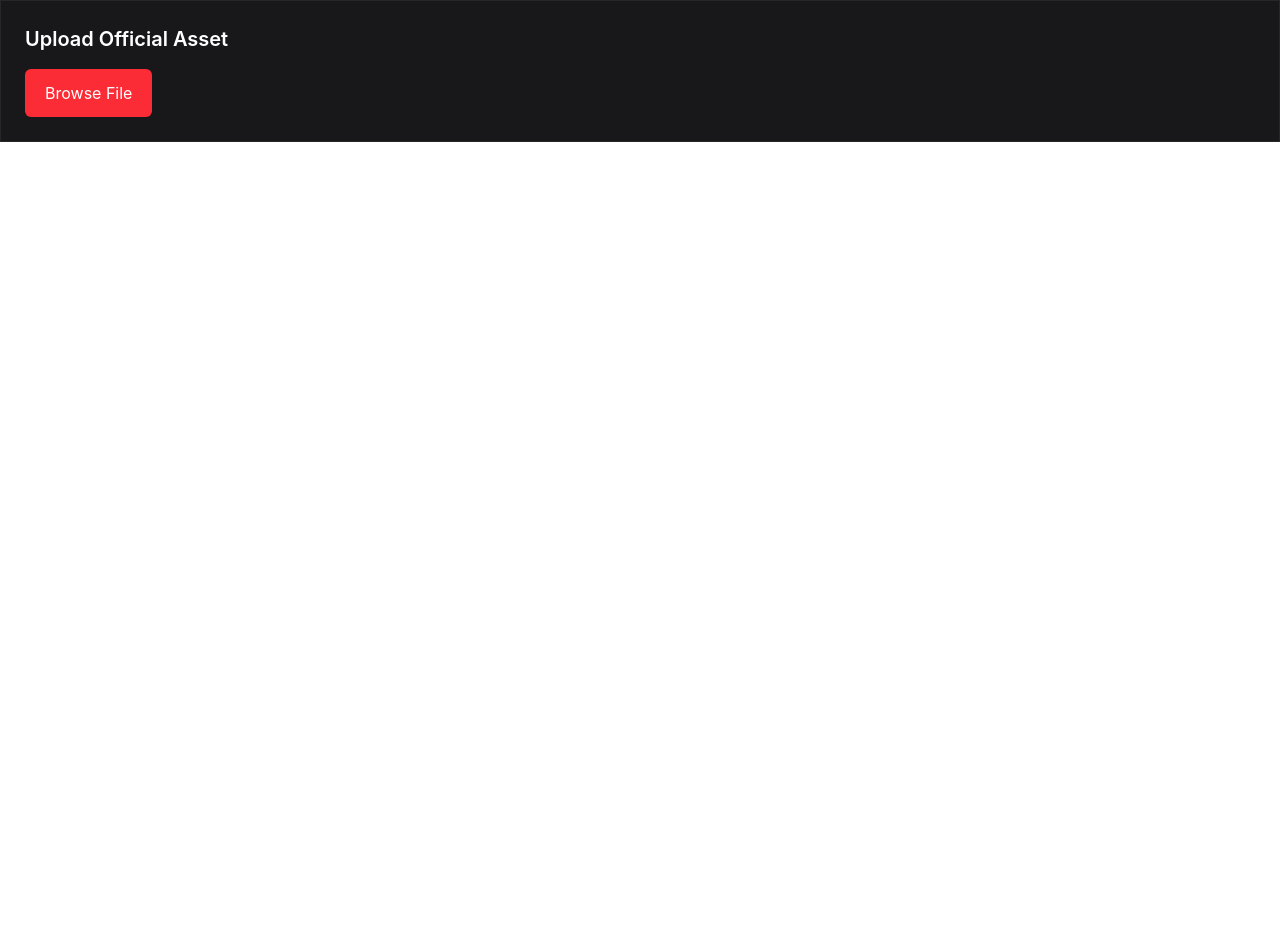
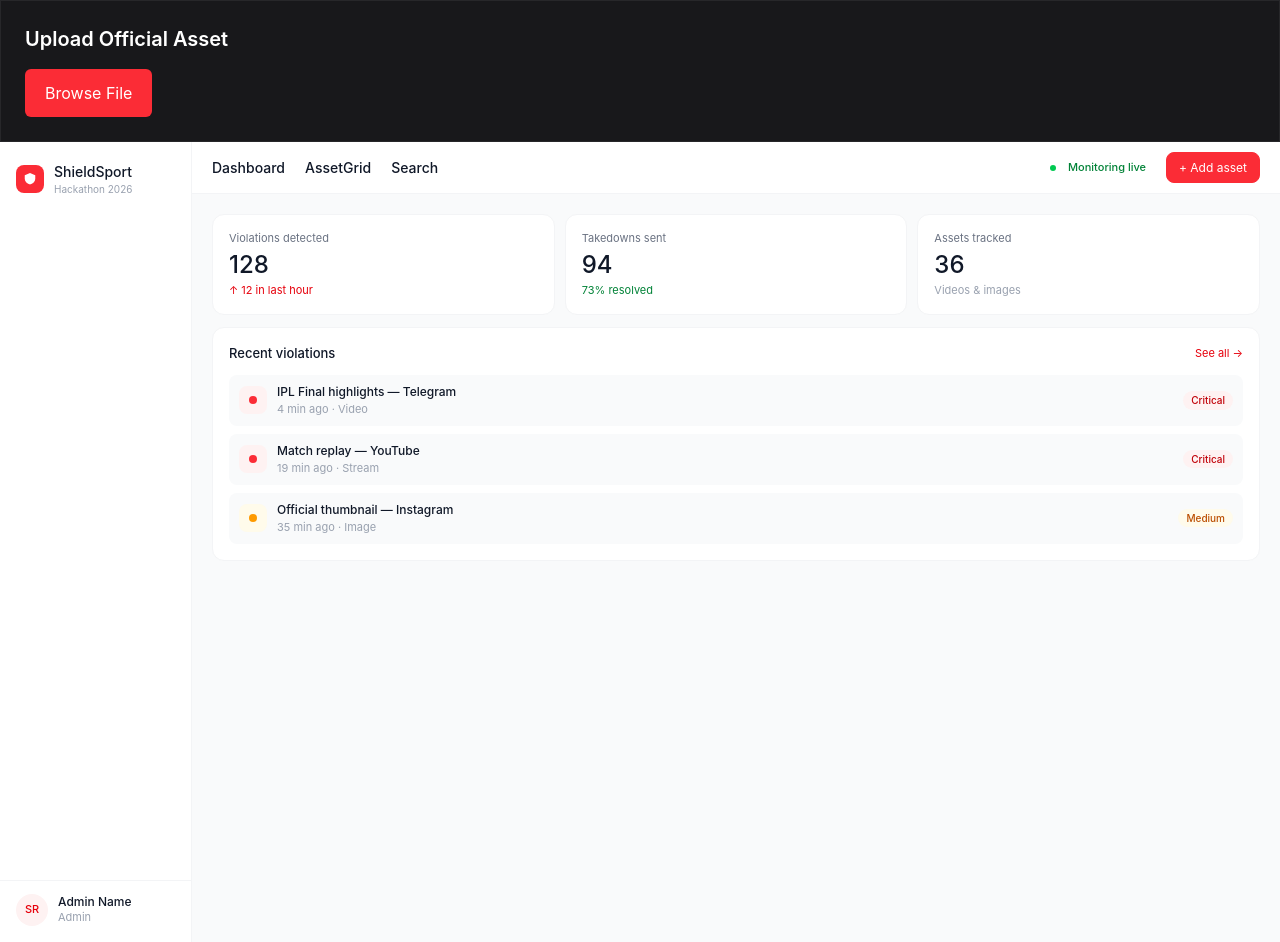
Before and after one commit to SayantanDev7/PulseVerify, a React (Vite) app in the folder PulseVerify/FrontEnd/: page / in a window 1280 px wide. Before the commit the page ends 800 px from the top, so only its background shows below. Built offline with nearby package versions, Linux system fonts and the light colour scheme.

Commit message:
create the Dashboard with some components

```diff
--- a/PulseVerify/FrontEnd/src/App.jsx
+++ b/PulseVerify/FrontEnd/src/App.jsx
@@ -1,6 +1,13 @@
 import React from "react";
 import VaultPage from "./pages/VaultPage";
+import DashboardPage from "./pages/DashboardPage";
 
 export default function App() {
-  return <VaultPage />;
+  return (
+  <>
+    <VaultPage />
+    <DashboardPage />
+  </>
+
+  )
 }
--- a/PulseVerify/FrontEnd/src/components/layout/Topbar.jsx
+++ b/PulseVerify/FrontEnd/src/components/layout/Topbar.jsx
@@ -0,0 +1,20 @@
+import React from 'react'
+
+const Topbar = () => {
+  return (
+    <div className="bg-white border-b border-gray-100 h-13 flex items-center gap-3 px-5">
+          <div className="text-[14px] font-medium text-gray-900 flex flex-1 gap-5">
+            <span>Dashboard</span>
+            <span>AssetGrid</span>
+            <span>Search</span>
+          </div>
+          <span className="w-1.5 h-1.5 rounded-full bg-green-500"></span>
+          <span className="text-[11px] text-green-700 font-medium">Monitoring live</span>
+          <button className="ml-2 px-3 py-1.5 text-[12px] bg-red-500 text-white rounded-lg border border-red-500">
+            + Add asset
+          </button>
+        </div>
+  )
+}
+
+export default Topbar
--- a/PulseVerify/FrontEnd/src/components/vault/AssetGrid.jsx
+++ b/PulseVerify/FrontEnd/src/components/vault/AssetGrid.jsx
@@ -0,0 +1,40 @@
+import React from 'react'
+
+const AssetGrid = () => {
+    const assets = [
+  { name: "IPL 2026 Final broadcast", meta: "Video · Active monitoring", status: "warn" },
+  { name: "Match thumbnail pack", meta: "40 images · All clear", status: "safe" },
+  { name: "Logo & branding kit", meta: "12 assets · Protected", status: "safe" },
+];
+
+  return (
+    <div className="bg-white border border-gray-100 rounded-xl p-4">
+              <div className="flex items-center justify-between mb-3">
+                <div className="text-[13px] font-medium text-gray-900">Registered assets</div>
+                <div className="text-[11px] text-red-600 cursor-pointer">Open vault →</div>
+              </div>
+              <div className="flex flex-col gap-2">
+                {assets.map((a, i) => (
+                  <div key={i} className="flex items-center gap-2.5 px-2.5 py-2 rounded-lg border border-gray-100">
+                    <div className="w-7 h-7 rounded-lg bg-gray-50 flex items-center justify-center shrink-0">
+                      <svg width="13" height="13" viewBox="0 0 16 16" fill="#9ca3af">
+                        <path d="M8 1L2 3.8v3.7C2 11 4.8 13.6 8 14.2c3.2-.6 6-3.2 6-6.7V3.8L8 1z" />
+                      </svg>
+                    </div>
+                    <div className="flex-1 min-w-0">
+                      <div className="text-[12px] font-medium text-gray-900 truncate">{a.name}</div>
+                      <div className="text-[11px] text-gray-400 mt-0.5">{a.meta}</div>
+                    </div>
+                    <span
+                      className={`w-2 h-2 rounded-full shrink-0 ${
+                        a.status === "safe" ? "bg-green-500" : "bg-amber-400"
+                      }`}
+                    />
+                  </div>
+                ))}
+              </div>
+            </div>
+  )
+}
+
+export default AssetGrid
--- /dev/null
+++ b/PulseVerify/FrontEnd/src/pages/DashboardPage.jsx
@@ -0,0 +1,131 @@
+import { Link } from "react-router-dom";
+import Topbar from "../components/layout/Topbar";
+
+const stats = [
+  {
+    label: "Violations detected",
+    value: "128",
+    hint: "↑ 12 in last hour",
+    hintColor: "text-red-600",
+  },
+  {
+    label: "Takedowns sent",
+    value: "94",
+    hint: "73% resolved",
+    hintColor: "text-green-700",
+  },
+  {
+    label: "Assets tracked",
+    value: "36",
+    hint: "Videos & images",
+    hintColor: "text-gray-400",
+  },
+];
+
+const violations = [
+  { title: "IPL Final highlights — Telegram", meta: "4 min ago · Video", level: "Critical" },
+  { title: "Match replay — YouTube", meta: "19 min ago · Stream", level: "Critical" },
+  { title: "Official thumbnail — Instagram", meta: "35 min ago · Image", level: "Medium" },
+];
+
+export default function DashboardPage() {
+
+  return (
+    <div className="flex min-h-screen bg-gray-50 font-sans text-sm">
+      {/* Sidebar */}
+      <aside className="w-48 shrink-0 bg-white border-r border-gray-100 flex flex-col">
+        {/* Brand */}
+        <div className="flex items-center gap-2.5 px-4 py-5">
+          <div className="w-7 h-7 bg-red-500 rounded-lg flex items-center justify-center">
+            <svg width="14" height="14" viewBox="0 0 16 16" fill="white">
+              <path d="M8 1L2 3.8v3.7C2 11 4.8 13.6 8 14.2c3.2-.6 6-3.2 6-6.7V3.8L8 1z" />
+            </svg>
+          </div>
+          <div>
+            <div className="text-sm font-medium text-gray-900">ShieldSport</div>
+            <div className="text-[10px] text-gray-400">Hackathon 2026</div>
+          </div>
+        </div>
+
+
+        {/* User */}
+        <div className="mt-auto border-t border-gray-100 px-4 pt-3 pb-4">
+          <div className="flex items-center gap-2.5">
+            <div className="w-8 h-8 rounded-full bg-red-50 text-red-600 flex items-center justify-center text-[11px] font-medium shrink-0">
+              SR
+            </div>
+            <div>
+              <div className="text-[12px] font-medium text-gray-900">Admin Name</div>
+              <div className="text-[11px] text-gray-400">Admin</div>
+            </div>
+          </div>
+        </div>
+      </aside>
+
+      {/* Main */}
+      <div className="flex-1 flex flex-col min-w-0">
+        {/* Topbar */}
+        <Topbar/>
+
+        {/* Content */}
+        <div className="p-5 flex-1">
+          {/* Stats */}
+          <div className="grid grid-cols-3 gap-2.5 mb-3">
+            {stats.map((s) => (
+              <div
+                key={s.label}
+                className="bg-white border border-gray-100 rounded-xl p-4"
+              >
+                <div className="text-[11px] text-gray-500 mb-1.5">{s.label}</div>
+                <div className="text-2xl font-medium text-gray-900 leading-none">{s.value}</div>
+                <div className={`text-[11px] mt-1.5 ${s.hintColor}`}>{s.hint}</div>
+              </div>
+            ))}
+          </div>
+
+          {/* Bottom row */}
+            {/* Recent violations */}
+            <div className="bg-white border border-gray-100 rounded-xl p-4">
+              <div className="flex items-center justify-between mb-3">
+                <div className="text-[13px] font-medium text-gray-900">Recent violations</div>
+                <div className="text-[11px] text-red-600 cursor-pointer">See all →</div>
+              </div>
+              <div className="flex flex-col gap-2">
+                {violations.map((v, i) => (
+                  <div key={i} className="flex items-center gap-2.5 px-2.5 py-2 rounded-lg bg-gray-50">
+                    <div
+                      className={`w-7 h-7 rounded-lg flex items-center justify-center shrink-0 ${
+                        v.level === "Critical" ? "bg-red-50" : "bg-amber-50"
+                      }`}
+                    >
+                      <span
+                        className={`w-2 h-2 rounded-full ${
+                          v.level === "Critical" ? "bg-red-500" : "bg-amber-500"
+                        }`}
+                      />
+                    </div>
+                    <div className="flex-1 min-w-0">
+                      <div className="text-[12px] font-medium text-gray-900 truncate">{v.title}</div>
+                      <div className="text-[11px] text-gray-400 mt-0.5">{v.meta}</div>
+                    </div>
+                    <span
+                      className={`text-[10px] font-medium px-2 py-0.5 rounded-full shrink-0 ${
+                        v.level === "Critical"
+                          ? "bg-red-50 text-red-700"
+                          : "bg-amber-50 text-amber-700"
+                      }`}
+                    >
+                      {v.level}
+                    </span>
+                  </div>
+                ))}
+              </div>
+            </div>
+
+            {/* Registered assets */}
+
+        </div>
+      </div>
+    </div>
+  );
+}
```
Also changed, not shown: 1 other file (tests, documents, lock files or other folders).
